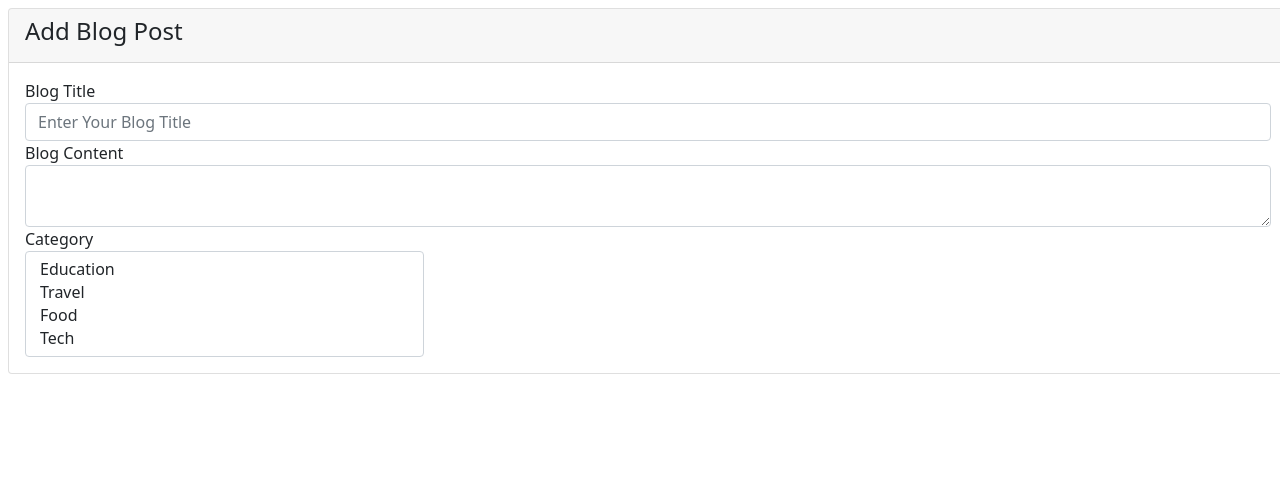
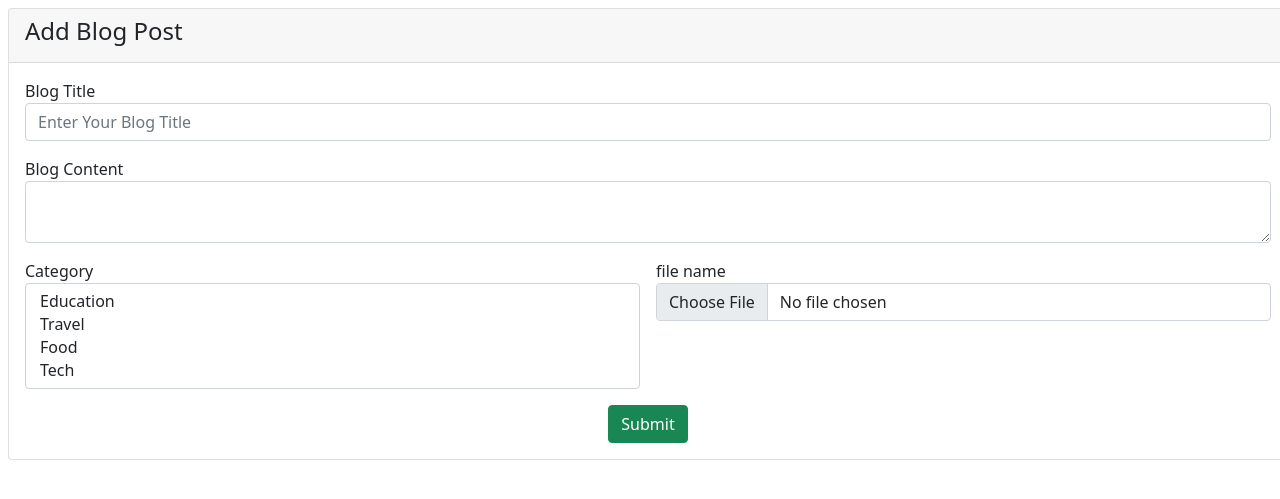
Before and after one commit to Darshanrai04/blog_1, a PHP site: page /admin/addpost.php in a window 1280 px wide. Shown: the part 56-555 px from the top of the page. Run offline with PHP 8.4, Linux system fonts and the light colour scheme; some libraries are stand-ins or nearby versions.

Commit message:
add blog post

```diff
--- a/admin/addpost.php
+++ b/admin/addpost.php
@@ -1,3 +1,76 @@
+<?php
+include('../includes/db.php');
+if(isset($_POST['submit'])){
+    $title=$_POST["title"];
+    $content=$_POST["content"];
+    $category=$_POST["category"];
+    // $thumbnail=$_POST["thumbnail"];
+
+    // file upload things start
+
+    if (isset($_FILES['file']) && $_FILES['file']['error'] == 0) {
+        // Get the file details
+        $fileTmpPath = $_FILES['thumbnail']['tmp_name'];
+        $fileName = $_FILES['thumbnail']['name'];
+        $fileSize = $_FILES['thumbnail']['size'];
+        $fileType = $_FILES['thumbnail']['type'];
+
+        // Set a directory where the file will be uploaded
+        $uploadDir = 'uploads/';
+
+        // Make sure the uploads directory exists
+        if (!is_dir($uploadDir)) {
+            mkdir($uploadDir, 0777, true);  // Create the directory if it doesn't exist
+        }
+
+        // Generate a unique name for the uploaded file to avoid overwriting
+        $uniqueFileName = uniqid() . '_' . basename($fileName);
+        $uploadFilePath = $uploadDir . $uniqueFileName;
+
+        // Validate the file type (optional)
+        $allowedFileTypes = ['image/jpeg', 'image/png'];
+        if (!in_array($fileType, $allowedFileTypes)) {
+            echo "Error: Only JPG, PNG,  files are allowed.";
+            exit;
+        }
+
+        // Check file size (optional, for example: 5MB max)
+        if ($fileSize > 10 * 1024 * 1024) {
+            echo "Error: File size is too large. Max allowed size is 10MB.";
+            exit;
+        }
+
+        // Move the uploaded file to the target directory
+        if (move_uploaded_file($fileTmpPath, $uploadFilePath)) {
+            echo "File successfully uploaded: " . $uploadFilePath;
+        } else {
+            echo "Error: There was an issue with the file upload.";
+        }
+    } else {
+        // echo "Error: " . $_FILES['thumbnail']['error'];
+    }
+
+
+    // file upload thing end
+    $user_id=$_SESSION['user_id'];
+$sqli="INSERT INTO `add_post` (`id`, `title`, `content`, `category`, `thumbnail`, `user_id`) VALUES ('', '$title', '$content', '$category', '$fileName ','$user_id')";
+    $query= mysqli_query($mysqli,$sqli);
+
+
+
+
+
+
+}
+
+
+
+
+
+
+?>
+
+
 
 
 <!DOCTYPE html>
@@ -26,24 +99,34 @@
             </div>
             <div class="card-body">
              <form action="" method= "POST">
-                <div class="row">
+                <div class="row g-3">
                     <div class="col-md-12">
-                        <label for="">Blog Title</label>
-                        <input type="text" class="form-control" placeholder= "Enter Your Blog Title">
+                        <label for="title">Blog Title</label>
+                        <input type="text" class="form-control" placeholder= "Enter Your Blog Title" name="title">
 
                     </div>
                     <div class="col-md-12">
                         <label for="">Blog Content</label>
-                        <textarea name="" id="content-editor" class="form-control "></textarea>
+                        <textarea name="content" id="content-editor" class="form-control "></textarea>
                     </div>
-                    <div class="col-md-4">
+                    <div class="col-md-6">
                         <label for="">Category</label>
-                        <select name="" id="" class="form-select select2" multiple>
-                            <option value="">Education</option>
-                            <option value="">Travel</option>
-                            <option value="">Food</option>
-                            <option value="">Tech</option>
+                        <select name="category" id="" class="form-select select2" multiple required>
+                            <option value="Education">Education</option>
+                            <option value="Travel">Travel</option>
+                            <option value="Food">Food</option>
+                            <option value="Tech">Tech</option>
                         </select>
+                    </div>
+                    <div class="col-md-6">
+                    <label for="">file name</label>
+                    <input type="file" class="form-control" name="thumbnail">
+
+
+
+                    </div>
+                    <div class="col-md-12 text-center">
+                        <button type="submit" class="btn btn-success" name="submit">Submit</button>
                     </div>
                 </div>
              </form>
```
